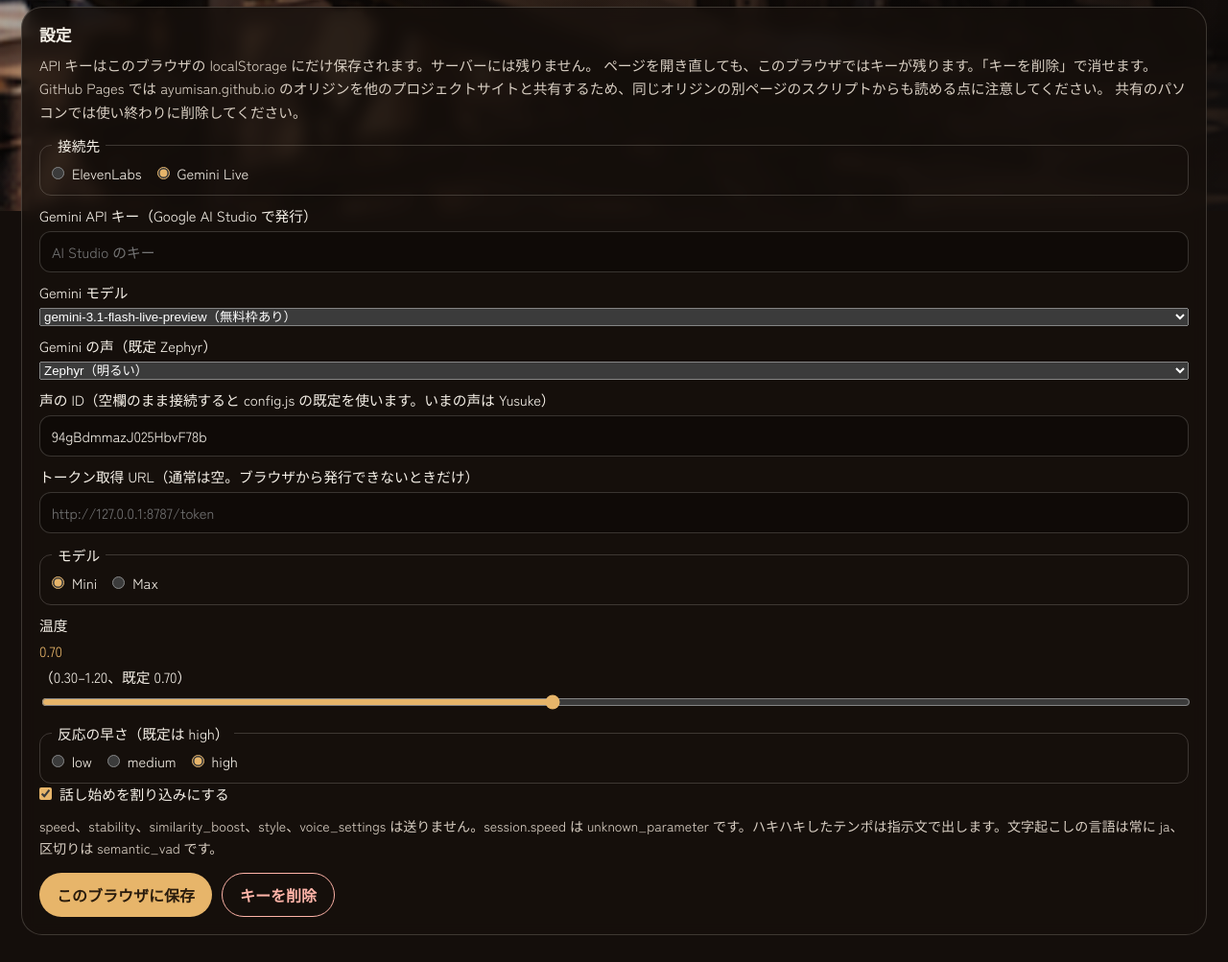
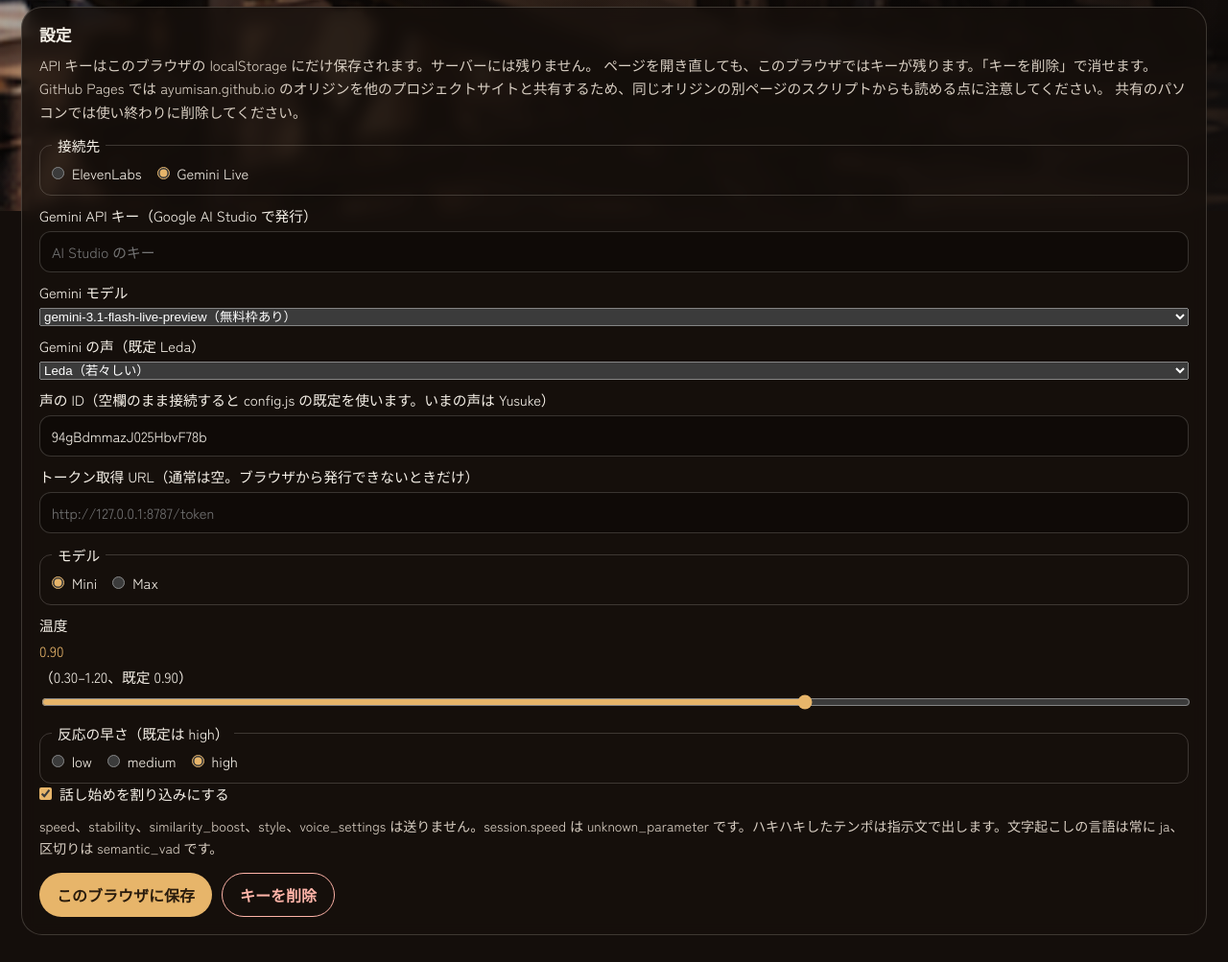
Before and after one commit to Otomelab/takase-yui-voice, a plain HTML site: page docs/index.html in a window 1280 px wide. Shown: the part 580-1583 px from the top of the page at 96% size. Drawn offline with Linux system fonts and the light colour scheme.

Commit message:
Defaults: Gemini Live, 3.1 flash live, Leda, temp 0.90, eagerness high

```diff
--- a/docs/app.js
+++ b/docs/app.js
@@ -16,7 +16,7 @@ import {
   resampleLinear,
 } from "./audio-util.js";
 import {
-  GEMINI_DEFAULT_MODEL,
+  GEMINI_DEFAULT_MODEL, GEMINI_DEFAULT_VOICE,
   GEMINI_INPUT_RATE,
   buildGeminiSetup,
   geminiAudioMessage,
@@ -157,7 +157,7 @@ function loadSettings() {
   ui.geminiKey.value = localStorage.getItem(GEMINI_KEY) || "";
   ui.geminiModel.value = localStorage.getItem(GEMINI_MODEL_KEY) || GEMINI_DEFAULT_MODEL;
   if (!ui.geminiModel.value) ui.geminiModel.value = GEMINI_DEFAULT_MODEL;
-  ui.geminiVoice.value = localStorage.getItem(GEMINI_VOICE_KEY) || "Zephyr";
+  ui.geminiVoice.value = localStorage.getItem(GEMINI_VOICE_KEY) || GEMINI_DEFAULT_VOICE;
   const provider = localStorage.getItem(PROVIDER_KEY) === "elevenlabs" ? "elevenlabs" : "gemini";
   const providerInput = document.querySelector(`input[name='provider'][value='${provider}']`);
   if (providerInput) providerInput.checked = true;
--- a/docs/config.js
+++ b/docs/config.js
@@ -6,7 +6,7 @@ export const DEFAULT_MODEL = "eleven_realtime_v1_mini";
 
 export const DEFAULT_VOICE_ID = "94gBdmmazJ025HbvF78b";
 
-export const DEFAULT_TEMPERATURE = 0.7;
+export const DEFAULT_TEMPERATURE = 0.9;
 
 export const DEFAULT_EAGERNESS = "high";
 
--- a/docs/gemini.js
+++ b/docs/gemini.js
@@ -6,7 +6,7 @@ import { YUI_INSTRUCTIONS } from "./persona.js";
 export const GEMINI_INPUT_RATE = 16000;
 export const GEMINI_MODELS = ["gemini-3.1-flash-live-preview", "gemini-3.8-live"];
 export const GEMINI_DEFAULT_MODEL = "gemini-3.1-flash-live-preview";
-export const GEMINI_DEFAULT_VOICE = "Zephyr";
+export const GEMINI_DEFAULT_VOICE = "Leda";
 
 export function geminiUrl(apiKey) {
   return "wss://generativelanguage.googleapis.com/ws/google.ai.generativelanguage.v1beta.GenerativeService.BidiGenerateContent?key="
--- a/docs/index.html
+++ b/docs/index.html
@@ -67,8 +67,8 @@
     <fieldset class="choice-group">
       <legend>接続先</legend>
       <div class="choices">
-        <label class="choice"><input type="radio" name="provider" value="elevenlabs" checked> ElevenLabs</label>
-        <label class="choice"><input type="radio" name="provider" value="gemini"> Gemini Live</label>
+        <label class="choice"><input type="radio" name="provider" value="elevenlabs"> ElevenLabs</label>
+        <label class="choice"><input type="radio" name="provider" value="gemini" checked> Gemini Live</label>
       </div>
     </fieldset>
     <div class="gemini-only">
@@ -79,13 +79,13 @@
     <label>
       Gemini モデル
       <select id="gemini-model">
-        <option value="gemini-3.1-flash-live-preview">gemini-3.1-flash-live-preview（無料枠あり）</option>
+        <option value="gemini-3.1-flash-live-preview" selected>gemini-3.1-flash-live-preview（無料枠あり）</option>
         <option value="gemini-3.8-live">gemini-3.8-live</option>
       </select>
     </label>
     <label>
-      Gemini の声（既定 Zephyr）
-      <select id="gemini-voice"><option value="Zephyr" selected>Zephyr（明るい）</option><option value="Leda">Leda（若々しい）</option><option value="Aoede">Aoede（軽やか）</option><option value="Kore">Kore（しっかり）</option></select>
+      Gemini の声（既定 Leda）
+      <select id="gemini-voice"><option value="Zephyr">Zephyr（明るい）</option><option value="Leda" selected>Leda（若々しい）</option><option value="Aoede">Aoede（軽やか）</option><option value="Kore">Kore（しっかり）</option></select>
     </label>
     </div>
     <label class="eleven-only">
@@ -108,8 +108,8 @@
       </div>
     </fieldset>
     <label>
-      温度 <span id="temperature-value">0.70</span>（0.30–1.20、既定 0.70）
-      <input id="temperature" type="range" min="0.3" max="1.2" step="0.05" value="0.7">
+      温度 <span id="temperature-value">0.90</span>（0.30–1.20、既定 0.90）
+      <input id="temperature" type="range" min="0.3" max="1.2" step="0.05" value="0.9">
     </label>
     <fieldset class="choice-group">
       <legend>反応の早さ（既定は high）</legend>
```
Also changed, not shown: 1 other file.
